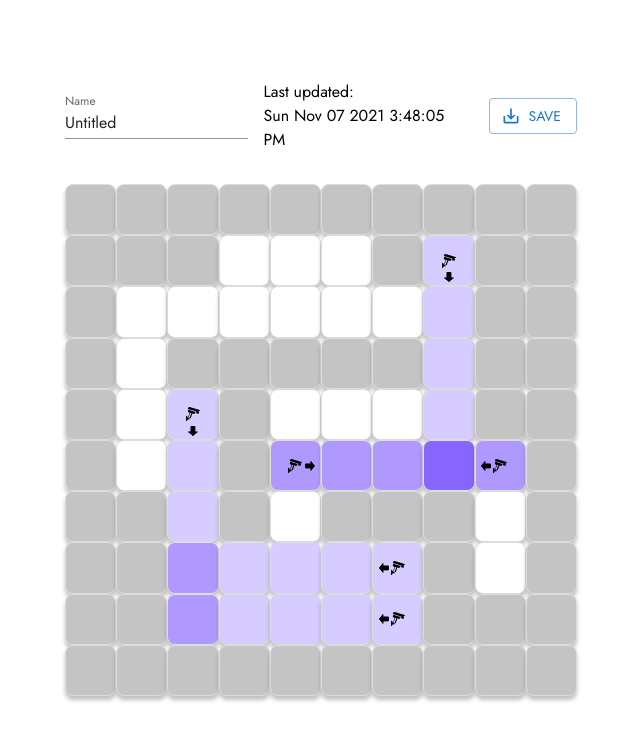
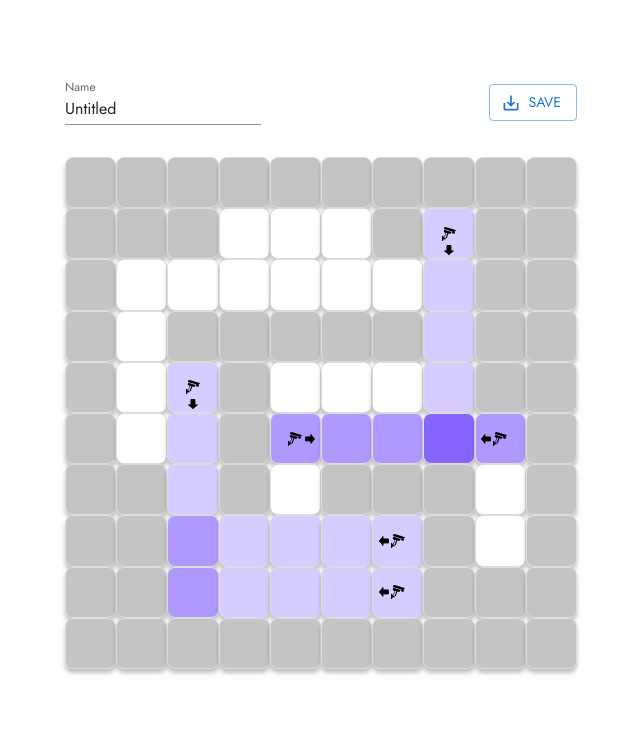
Before and after one commit to adamwth/verkada-frontend-challenge, a React (Create React App) app: page / in a window 1280 px wide. Shown: the top 740 px of the page, without its empty margins (319-959 px from the left). Built offline with nearby package versions, Linux system fonts and the light colour scheme.

Commit message:
fix: remove last updated label

```diff
--- a/src/components/Editor/Editor.tsx
+++ b/src/components/Editor/Editor.tsx
@@ -13,6 +13,7 @@ interface Props {
 
 export const Editor = ({ grid }: Props) => {
     const [gridUpdate, setGridUpdate] = useState(false);
+    console.log(grid);
     const date = new Date(grid.ts);
     const { updateGrid } = useGrids();
     const firstUpdate = useRef(true);
@@ -40,14 +41,6 @@ export const Editor = ({ grid }: Props) => {
                             })
                         }
                     />
-                    <S.Label>
-                        Last updated:
-                        <span>
-                            {date.toDateString() +
-                                " " +
-                                date.toLocaleTimeString()}
-                        </span>
-                    </S.Label>
                 </S.GroupContainer>
                 <S.GroupContainer>
                     <Button
```
